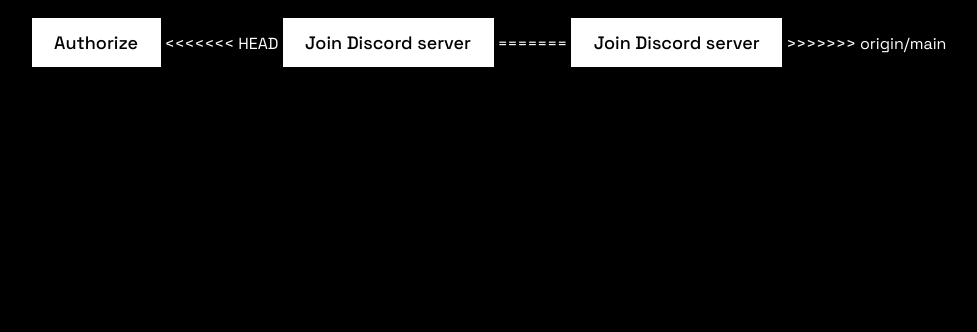
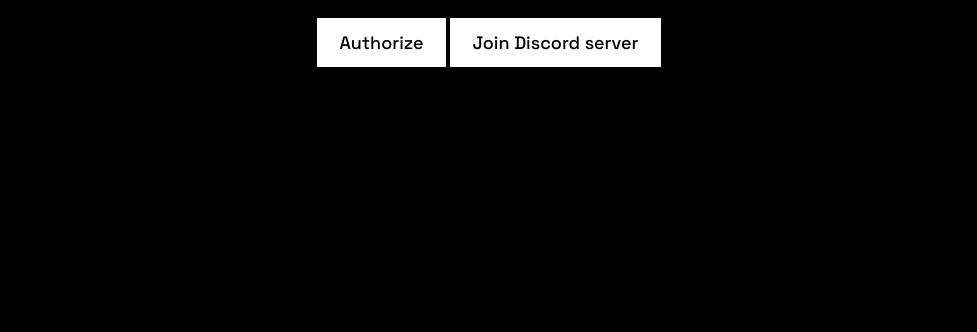
Before and after one commit to iDorrD/wayord-web, a website: page verification.html in a window 1280 px wide. Shown: the part 468-800 px from the top of the page, without its empty margins (151-1128 px from the left). Drawn offline with Linux system fonts and the light colour scheme.

Commit message:
Verificacion agregada

```diff
--- a/verification.html
+++ b/verification.html
@@ -120,11 +120,7 @@
         <br>
         <div>
             <button id="authorize">Authorize</button>
-<<<<<<< HEAD
             <button id="join" onclick="window.location.href = 'https://discord.com/invite/Q24xrWVYNS'">Join Discord server</button>
-=======
-            <button id="join" onclick="window.location.href = 'https://discord.com/invite/wayord'">Join Discord server</button>
->>>>>>> origin/main
         </div>
     </div>
 
```
